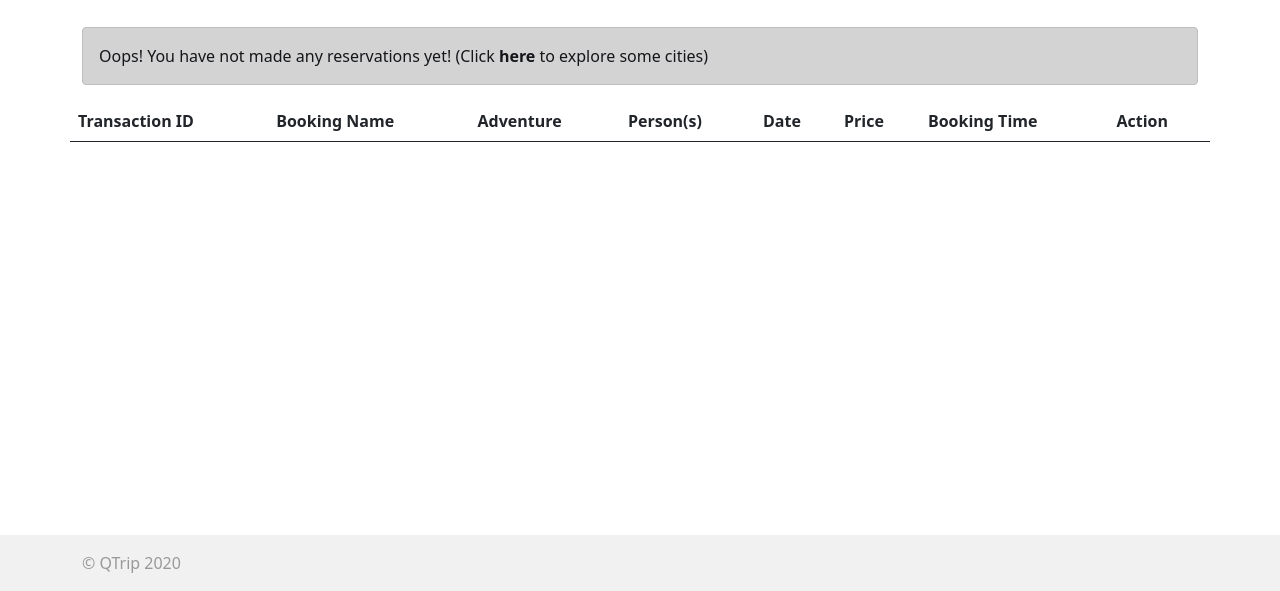
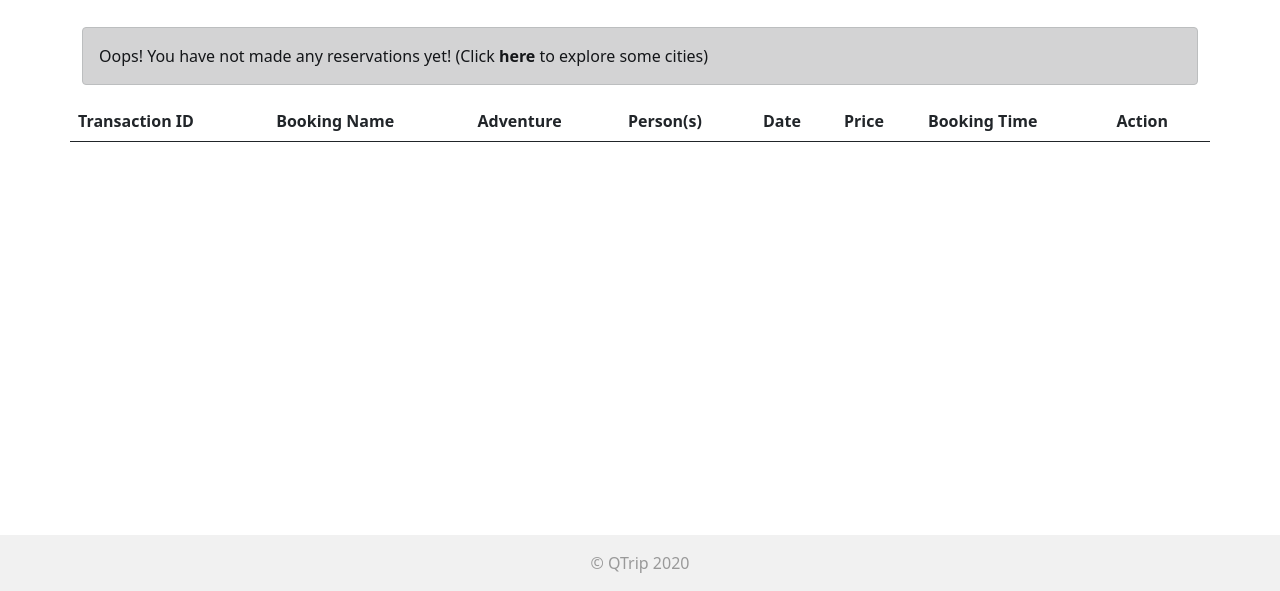
Before and after one commit to nirajksh/QTRIP_DYNAMIC, a plain HTML site: page frontend/pages/adventures/reservations/index.html in a window 1280 px wide. Shown: the part 209-800 px from the top of the page. Drawn offline with nearby package versions, Linux system fonts and the light colour scheme; no server answers.

Commit message:
footer style added

```diff
--- a/frontend/pages/adventures/reservations/index.html
+++ b/frontend/pages/adventures/reservations/index.html
@@ -64,7 +64,7 @@
     </div>
 
     <footer>
-        <div class="container">© QTrip 2020</div>
+        <div style="display:flex; justify-content: center; align-items: center;">© QTrip 2020</div>
     </footer>
 
     <!-- Bootstrap script -->
```
